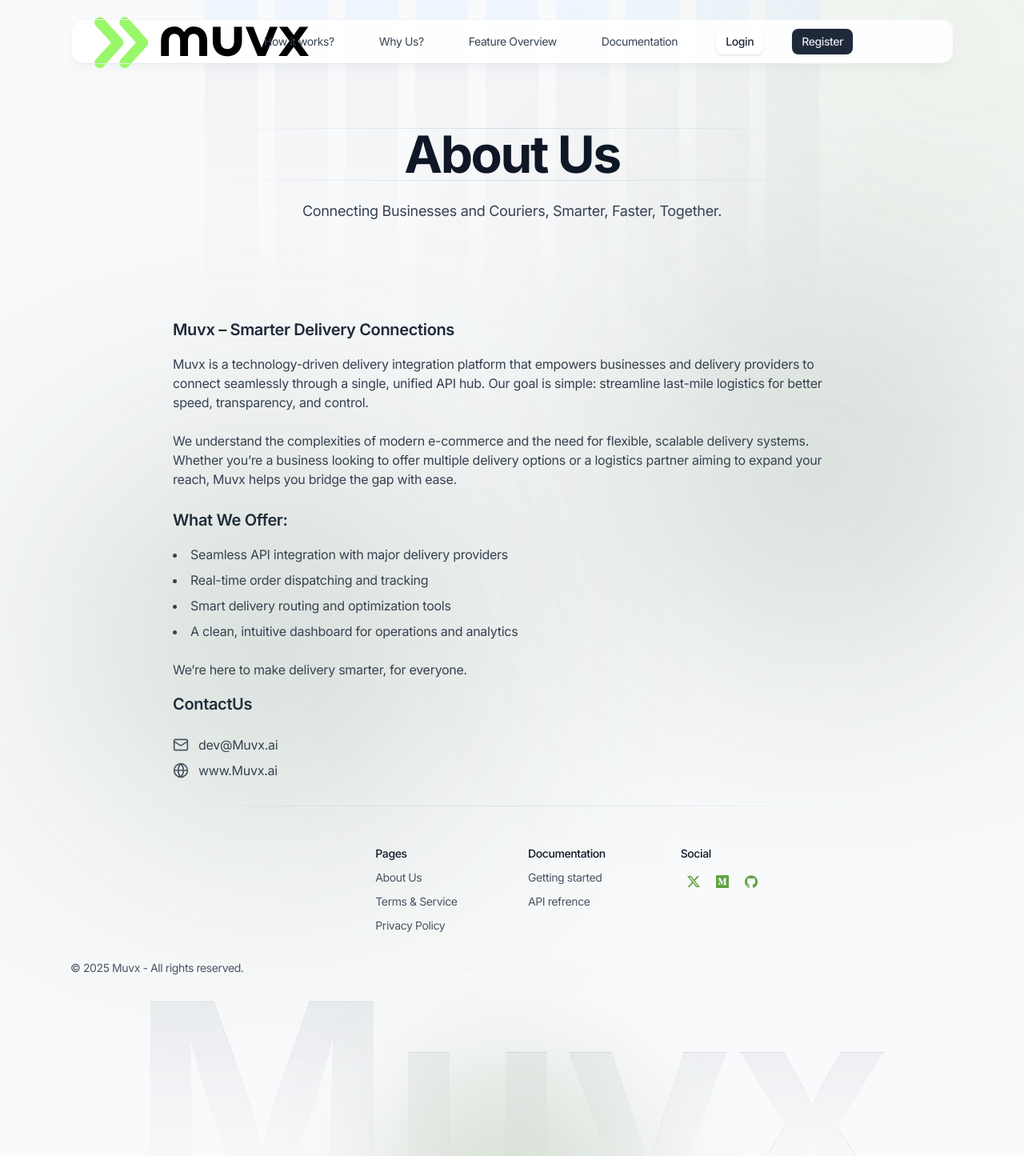
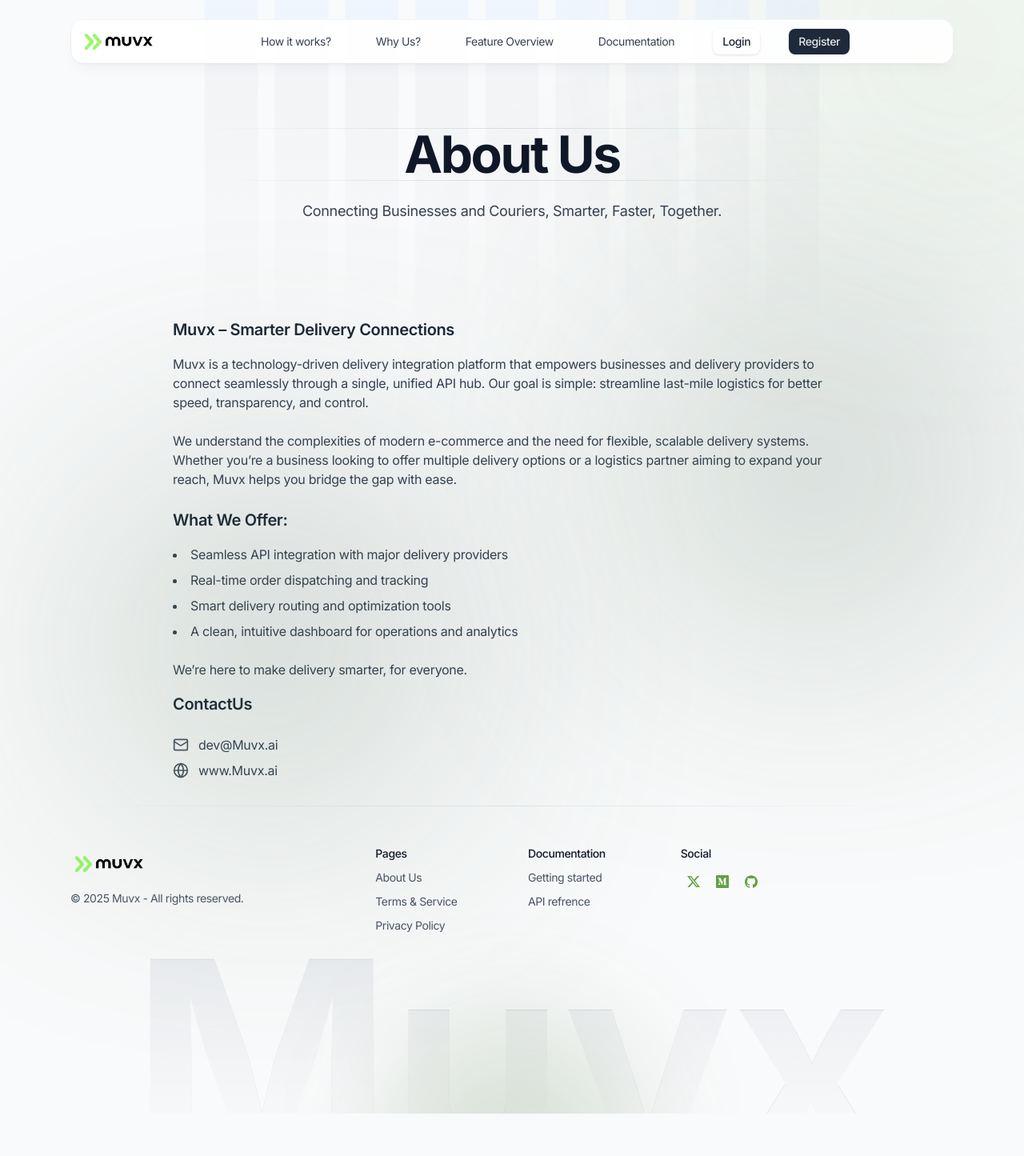
Before and after one commit to pachz/movoo-landing, a Next.js app: page /aboutUs in a window 1280 px wide. Shown: the whole page at 80% size. After the commit the page ends 1392 px from the top, so only its background shows below. Built offline with nearby package versions, Linux system fonts and the light colour scheme.

Commit message:
fix: logo changed.

```diff
--- a/app/css/style.css
+++ b/app/css/style.css
@@ -28,7 +28,7 @@
   --color-primary-900: #1e3013;
   --color-primary-950: #111c0b;
 
-  /* --color-primary-500: #0A7EA4;   */
+  --color-secondary-500: #0A7EA4;
 
   --text-xs: 0.75rem;
   --text-xs--line-height: 1.5;
--- a/components/features-planet.tsx
+++ b/components/features-planet.tsx
@@ -21,7 +21,7 @@ export default function FeaturesPlanet() {
           {/* Planet */}
           <div className="pb-16 md:pb-20" data-aos="zoom-y-out">
             <div className="text-center">
-              <div className="relative inline-flex rounded-full before:absolute before:inset-0 before:-z-10 before:scale-[.85] before:animate-[pulse_4s_cubic-bezier(.4,0,.6,1)_infinite] before:bg-linear-to-b before:from-primary-900 before:to-sky-700/50 before:blur-3xl after:absolute after:inset-0 after:rounded-[inherit] after:[background:radial-gradient(closest-side,var(--color-primary-500),transparent)]">
+              <div className="relative inline-flex rounded-full before:absolute before:inset-0 before:-z-10 before:scale-[.85] before:animate-[pulse_4s_cubic-bezier(.4,0,.6,1)_infinite] before:bg-linear-to-b before:from-secondary-500 before:to-sky-700/50 before:blur-3xl after:absolute after:inset-0 after:rounded-[inherit] after:[background:radial-gradient(closest-side,var(--color-secondary-500),transparent)]">
                 <Image
                   className="rounded-full bg-gray-900"
                   src={PlanetImg}
--- a/components/ui/docHeader.tsx
+++ b/components/ui/docHeader.tsx
@@ -1,14 +1,15 @@
 "use client";
 import Link from "next/link";
-import Logo from "./logo";
+import Logo from "@/public/images/logo.png";
+import Image from "next/image";
 
 export default function DocHeader() {
   return (
     <header className="fixed top-2 z-30 w-full md:top-6">
       <div className="mx-auto max-w-6xl px-4 sm:px-6">
         <div className="relative flex h-14 items-center justify-between rounded-2xl bg-white/90 px-4 shadow-lg shadow-black/[0.03] backdrop-blur-xs">
-          <div className="flex items-center">
-            <Logo />
+          <div className="flex items-center w-24 h-12">
+            <Image src={Logo} alt="Stripes" />
           </div>
           <div className="flex items-center gap-3">
             <Link
--- a/components/ui/footer.tsx
+++ b/components/ui/footer.tsx
@@ -1,5 +1,6 @@
 import Link from "next/link";
-import Logo from "./logo";
+import Logo from "@/public/images/logo.png";
+import Image from "next/image";
 
 export default function Footer({ border = false }: { border?: boolean }) {
   return (
@@ -15,8 +16,8 @@ export default function Footer({ border = false }: { border?: boolean }) {
         >
           {/* 1st block */}
           <div className="space-y-2 sm:col-span-12 lg:col-span-4">
-            <div>
-              <Logo />
+            <div className="flex items-center w-24 h-12">
+              <Image src={Logo} alt="Stripes" />
             </div>
 
             <div className="text-sm text-gray-600">
--- a/components/ui/header-ar.tsx
+++ b/components/ui/header-ar.tsx
@@ -1,7 +1,8 @@
 import Link from "next/link";
-import Logo from "./logo";
+import Logo from "@/public/images/logo.png";
 import Dropdown from "@/components/dropdown";
 import MobileMenu from "./mobile-menu";
+import Image from "next/image";
 
 export default function HeaderAr() {
   return (
@@ -9,8 +10,8 @@ export default function HeaderAr() {
       <div className="mx-auto max-w-6xl px-4 sm:px-6">
         <div className="relative flex h-14 items-center justify-center gap-3 rounded-2xl bg-white/90 px-3 shadow-lg shadow-black/[0.03] backdrop-blur-xs before:pointer-events-none before:absolute before:inset-0 before:rounded-[inherit] before:border before:border-transparent before:[background:linear-gradient(var(--color-gray-100),var(--color-gray-200))_border-box] before:[mask-composite:exclude_!important] before:[mask:linear-gradient(white_0_0)_padding-box,_linear-gradient(white_0_0)]">
           {/* Site branding */}
-          <div className="absolute right-4 flex items-center">
-            <Logo />
+          <div className="flex items-center w-24 h-12">
+            <Image src={Logo} alt="Stripes" />
           </div>
           {/* Desktop navigation */}
           <nav className="hidden md:flex">
--- a/components/ui/header.tsx
+++ b/components/ui/header.tsx
@@ -10,14 +10,8 @@ export default function Header() {
       <div className="mx-auto max-w-6xl px-4 sm:px-6">
         <div className="relative flex h-14 items-center justify-between gap-3 rounded-2xl bg-white/90 px-3 shadow-lg shadow-black/[0.03] backdrop-blur-xs before:pointer-events-none before:absolute before:inset-0 before:rounded-[inherit] before:border before:border-transparent before:[background:linear-gradient(var(--color-gray-100),var(--color-gray-200))_border-box] before:[mask-composite:exclude_!important] before:[mask:linear-gradient(white_0_0)_padding-box,_linear-gradient(white_0_0)]">
           {/* Site branding */}
-          <div className="flex items-center w-26 h-24">
-            <Image
-              className="max-w-none"
-              src={Logo}
-              width={768}
-              alt="Stripes"
-              priority
-            />
+          <div className="flex items-center w-24 h-12">
+            <Image src={Logo} alt="Stripes" />
           </div>
           {/* Centered nav and auth */}
           <div className="flex flex-1 items-center justify-center gap-6">
```
